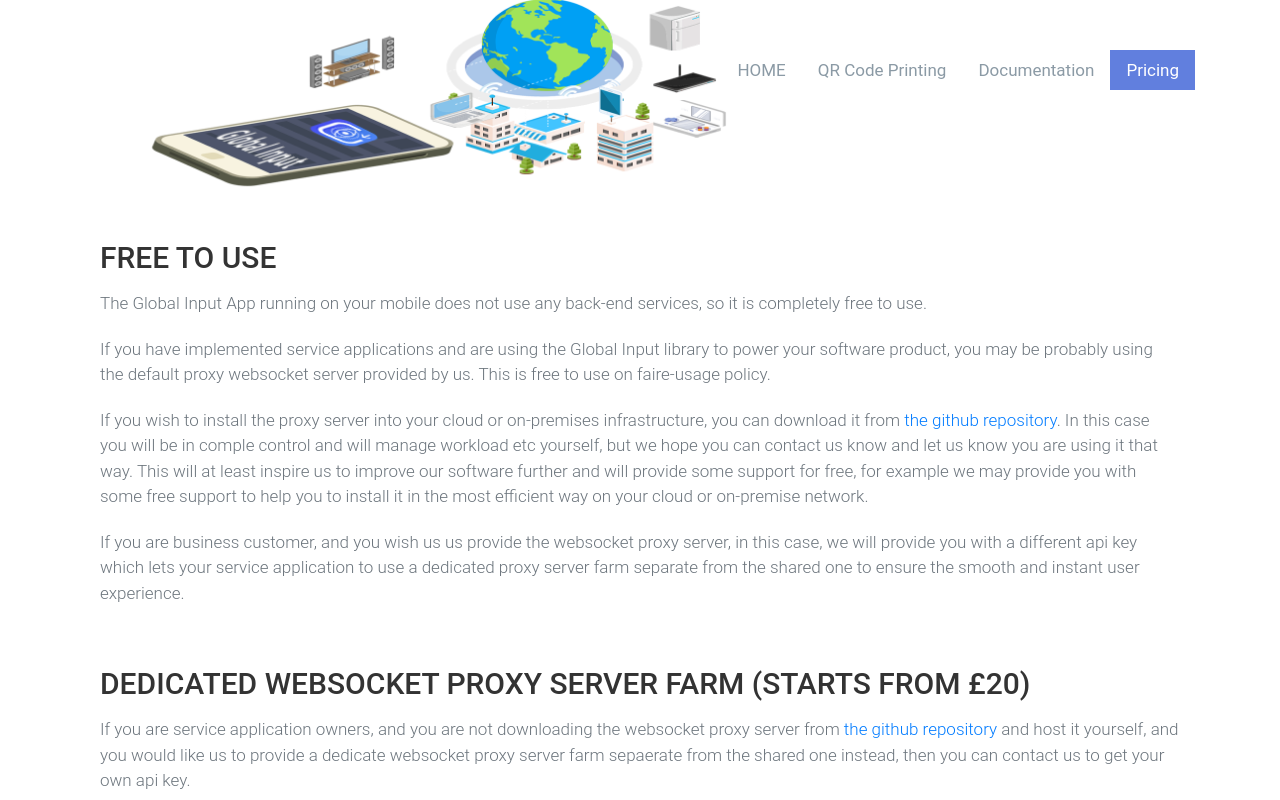
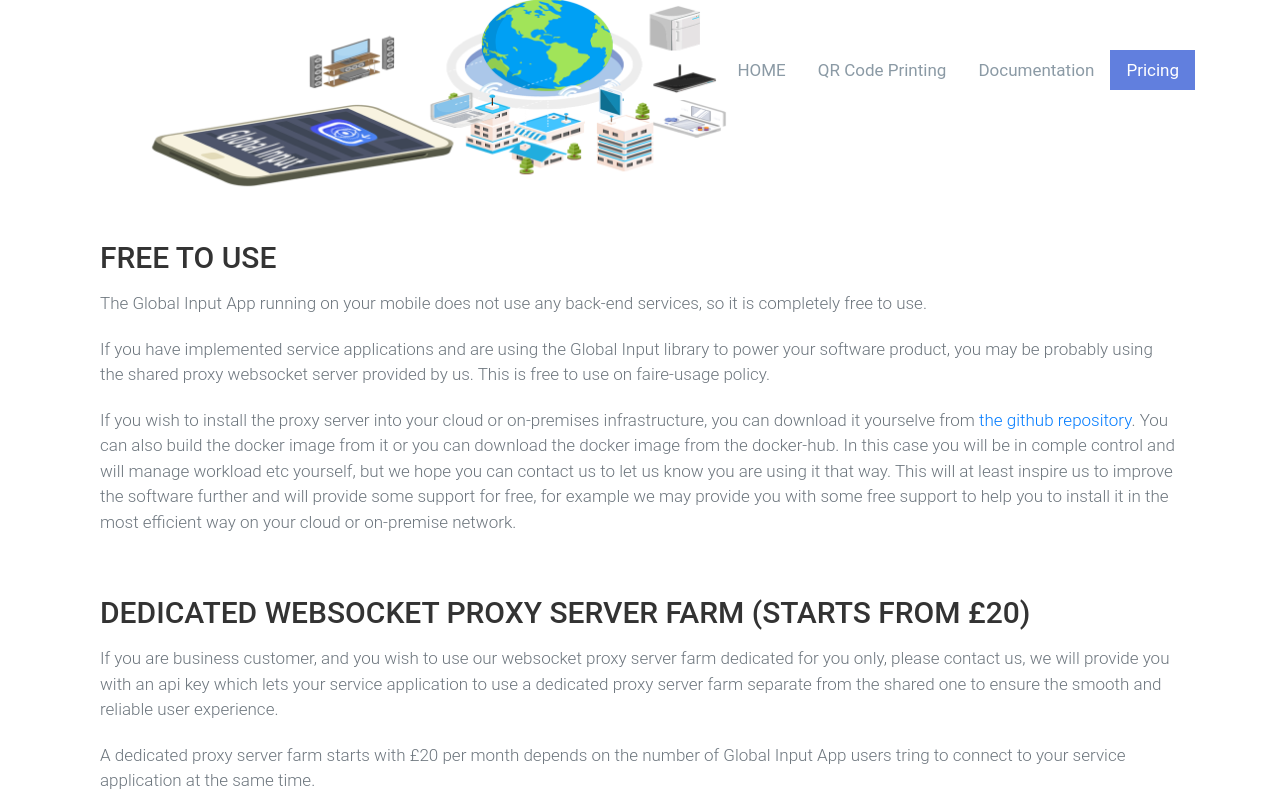
Before and after one commit to global-input/global-input-web, a React (Create React App) app: page /global-input-app/pricing in a window 1280 px wide. Shown: the top 800 px of the page. Built offline with nearby package versions, Linux system fonts and the light colour scheme.

Commit message:
releasing

```diff
--- a/src/configs/textValues.js
+++ b/src/configs/textValues.js
@@ -87,18 +87,15 @@
        title:"Free to use",
        content:[
           "The Global Input App running on your mobile does not use any back-end services, so it is completely free to use.",
-          "If you have implemented service applications and are using the Global Input library to power your software product, you may be probably using the default proxy websocket server provided by us. This is free to use on faire-usage policy.",
-          "If you wish to install the proxy server into your cloud or on-premises infrastructure, you can download it from [the github repository](https://github.com/global-input/global-input-node). In this case you will be in comple control and will manage workload etc yourself, but we hope you can contact us know and let us know you are using it that way. This will at least inspire us to improve our software further and will provide some support for free, for example we may provide you with some free support to help you to install it in the most efficient way on your cloud or on-premise network.",
-          "If you are business customer, and you wish us us provide the websocket proxy server,  in this case, we will provide you with a different api key which lets your service application to use a dedicated proxy server farm separate from the shared one to ensure the smooth and instant user experience.",
+          "If you have implemented service applications and are using the Global Input library to power your software product, you may be probably using the shared proxy websocket server provided by us. This is free to use on faire-usage policy.",
+          "If you wish to install the proxy server into your cloud or on-premises infrastructure, you can download it yourselve from [the github repository](https://github.com/global-input/global-input-node). You can also build the docker image from it or you can download the docker image from the docker-hub. In this case you will be in comple control and will manage workload etc yourself, but we hope you can contact us to let us know you are using it that way. This will at least inspire us to improve the software further and will provide some support for free, for example we may provide you with some free support to help you to install it in the most efficient way on your cloud or on-premise network.",
        ]
     },
     proxyfarm:{
        title:"Dedicated Websocket proxy server farm (starts from £20)",
        content:[
-          "If you are service application owners, and you are not downloading the websocket proxy server from [the github repository](https://github.com/global-input/global-input-node) and host it yourself, and you would like us to provide a dedicate websocket proxy server farm sepaerate from the shared one instead, then you can contact us to get your own api key.",
+          "If you are business customer, and you wish to use our websocket proxy server farm dedicated for you only, please contact us, we will provide you with an api key which lets your service application to use a dedicated proxy server farm separate from the shared one to ensure the smooth and reliable user experience.",
           "A dedicated proxy server farm starts with £20 per month depends on the number of Global Input App users tring to connect to your service application at the same time."
-
-
        ]
     },
 
```
